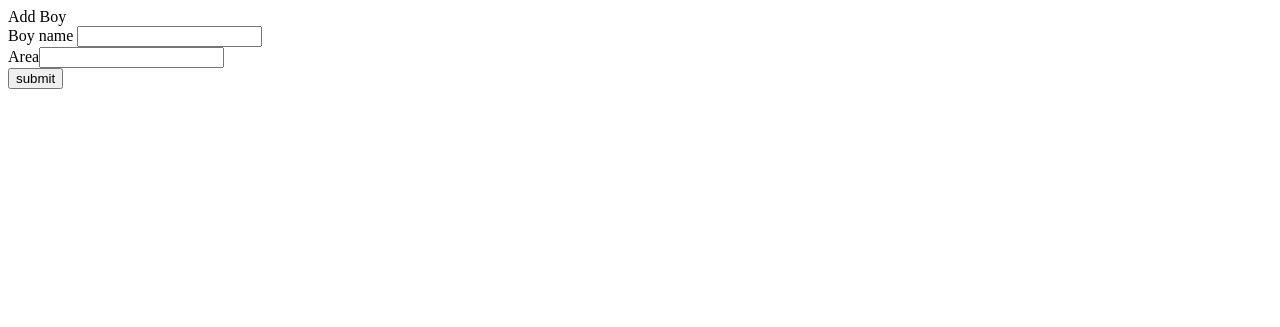
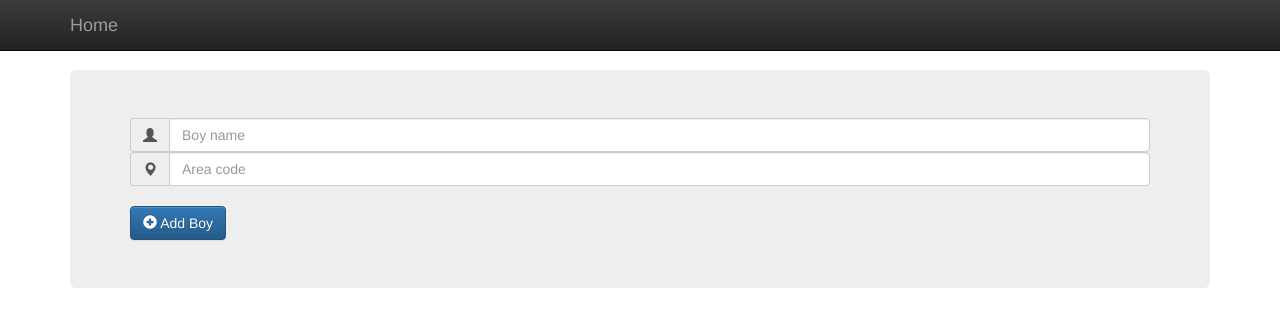
Before and after one commit to oscarsuen/CS490-res, a PHP site: page /boys.html in a window 1280 px wide. Shown: the top 327 px of the page. Run offline with PHP 8.4, Linux system fonts and the light colour scheme; some libraries are stand-ins or nearby versions.

Commit message:
New boys.html

```diff
--- a/admin.html
+++ b/admin.html
@@ -45,10 +45,14 @@
         <a href="menu.html" type="button" class="btn btn-info">Manage Menu</a>
   </div>
 
+
   <!-- Optional theme -->
+
   <link rel="stylesheet" href="https://maxcdn.bootstrapcdn.com/bootstrap/3.3.5/css/bootstrap-theme.min.css">
 
   <!-- Latest compiled and minified JavaScript -->
   <script src="https://maxcdn.bootstrapcdn.com/bootstrap/3.3.5/js/bootstrap.min.js"></script>
+  <script src="https://code.jquery.com/jquery-2.1.4.js"></script>
+  <script src="input.js"></script>
 </body>
 </html>
--- a/boys.html
+++ b/boys.html
@@ -1,11 +1,56 @@
-<HTML>
-    <head><title>Add Boy</title></head>
-    <body>
-        Add Boy
-        <form action = "menu.php" method="post">
-            Boy name <input type = "text" name ="Name"><br>
-            Area<input type = "text" name="Area"><br>
-            <input type="submit" name="submit" value="submit"/>
-        </form>
-    </body>
-</HTML>
+
+
+
+<!DOCTYPE HTML>
+
+<html>
+<head>
+	<title>Restaurant System</title>
+	<!-- Latest compiled and minified CSS -->
+	<link rel="stylesheet" href="https://bootswatch.com/superhero/bootstrap.min.css">
+	<link rel="stylesheet" href="style.css">
+</head>
+<body>
+
+ <nav class="navbar navbar-inverse navbar-fixed-top">
+      <div class="container">
+        <div class="navbar-header">
+          <button type="button" class="navbar-toggle collapsed" data-toggle="collapse" data-target="#navbar" aria-expanded="false" aria-controls="navbar">
+            <span class="sr-only">Toggle navigation</span>
+            <span class="icon-bar"></span>
+            <span class="icon-bar"></span>
+            <span class="icon-bar"></span>
+          </button>
+          <a class="navbar-brand" href="index.html">Home</span></a>
+        </div>
+        <div id="navbar" class="navbar-collapse collapse">
+          <ul class="nav navbar-nav">
+
+
+          </ul>
+        </div><!--/.nav-collapse -->
+      </div>
+    </nav>
+	<div class="container theme-showcase" role="main">
+		<div class="jumbotron">
+		<form name="boys" role="form" action="boys.php" method="post">
+                <div class="input-group">
+                <span class="input-group-addon"><i class="glyphicon glyphicon-user"></i></span>
+                <input type="text" class="form-control" name="name" value="" placeholder="Boy name">
+                </div>
+                <div class="input-group">
+                <span class="input-group-addon"><i class="glyphicon glyphicon-map-marker"></i></span>
+                <input type="text" class="form-control" name="password" value="" placeholder="Area code">
+                </div>
+                <br>
+                <button type="submit" class="btn btn-primary" name="submit" value="Submit"><span class="glyphicon glyphicon-plus-sign"></span> Add Boy</button>
+            </form>
+  </div>
+
+  <!-- Optional theme -->
+  <link rel="stylesheet" href="https://maxcdn.bootstrapcdn.com/bootstrap/3.3.5/css/bootstrap-theme.min.css">
+
+  <!-- Latest compiled and minified JavaScript -->
+  <script src="https://maxcdn.bootstrapcdn.com/bootstrap/3.3.5/js/bootstrap.min.js"></script>
+</body>
+</html>
--- a/style.css
+++ b/style.css
@@ -109,3 +109,8 @@ body {
   border-color: #5cb85c; }
 .checkbox-success input[type="checkbox"]:checked + label::after {
   color: #fff; }
+
+.form-control:focus, .form-control:focus + span .btn{
+    outline:0;
+    box-shadow: 0 0 8px rgba(82,168,236,.6);
+}
```
